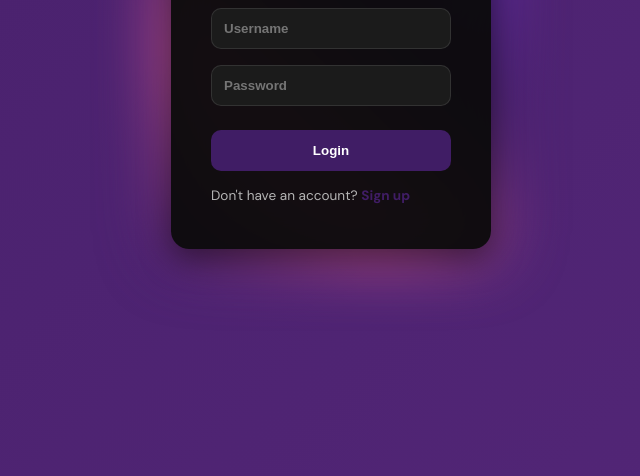
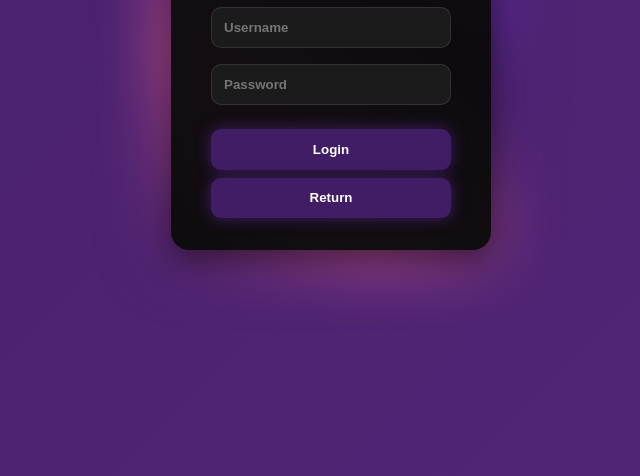
Before and after one commit to HendrickslinUX/Metrix, a plain HTML site: page login.html in a window 1280 px wide. Shown: the part 324-800 px from the top of the page, without its empty margins (309-949 px from the left). Drawn offline with Linux system fonts and the light colour scheme.

Commit message:
Update login.html

```diff
--- a/login.html
+++ b/login.html
@@ -30,7 +30,6 @@ body{
   height:100vh;
   overflow:hidden;
 
-  /* Animated gradient background */
   background: linear-gradient(135deg, var(--bg-gradient-start), var(--bg-gradient-end));
   background-size: 400% 400%;
   animation: gradientShift 15s ease infinite;
@@ -42,7 +41,6 @@ body{
   100%{background-position:0% 50%;}
 }
 
-/* ===== LOGIN CARD ===== */
 .login-card{
   position:relative;
   background:rgba(11,11,11,0.95);
@@ -50,9 +48,8 @@ body{
   border-radius:18px;
   width:320px;
   box-shadow:0 10px 30px rgba(0,0,0,0.5);
+}
 
-  /* Glow behind the card */
-}
 .login-card::before{
   content:"";
   position:absolute;
@@ -71,7 +68,6 @@ body{
   100%{opacity:0.5; transform:scale(1);}
 }
 
-/* Card content */
 .login-card h1{
   font-family:'Space Grotesk',sans-serif;
   margin-bottom:1.5rem;
@@ -102,23 +98,37 @@ body{
   cursor:pointer;
   margin-top:0.5rem;
   transition:transform 0.2s, box-shadow 0.2s;
+  animation: buttonGlow 2s ease-in-out infinite alternate;
 }
 
 .login-card button:hover{
-  transform:scale(1.03);
-  box-shadow:0 6px 15px rgba(0,0,0,0.3);
+  transform:scale(1.05);
+  box-shadow:0 0 20px var(--accent);
 }
 
-.login-card p{
-  margin-top:1rem;
-  font-size:.85rem;
-  color:var(--text-muted);
+@keyframes buttonGlow{
+  0%{box-shadow:0 0 5px var(--accent);}
+  50%{box-shadow:0 0 15px var(--accent);}
+  100%{box-shadow:0 0 5px var(--accent);}
 }
 
-.login-card a{
+.return-btn{
+  width:100%;
+  margin-top:1rem;
+  padding:.7rem;
+  border:1px solid var(--accent);
+  border-radius:10px;
+  background:transparent;
   color:var(--accent);
-  text-decoration:none;
   font-weight:600;
+  cursor:pointer;
+  transition: transform 0.2s, box-shadow 0.2s;
+  animation: buttonGlow 2s ease-in-out infinite alternate;
+}
+
+.return-btn:hover{
+  transform:scale(1.05);
+  box-shadow:0 0 15px var(--accent);
 }
 </style>
 </head>
@@ -130,7 +140,7 @@ body{
   <input id="username" placeholder="Username" type="text">
   <input id="password" placeholder="Password" type="password">
   <button onclick="login()">Login</button>
-  <p>Don't have an account? <a href="#">Sign up</a></p>
+  <button class="return-btn" onclick="goBack()">Return</button>
 </div>
 
 <script>
@@ -148,6 +158,10 @@ function login(){
     alert("Wrong username or password");
   }
 }
+
+function goBack(){
+  window.location.href="index.html"; // Change this to your website main page URL
+}
 </script>
 
 </body>
```
